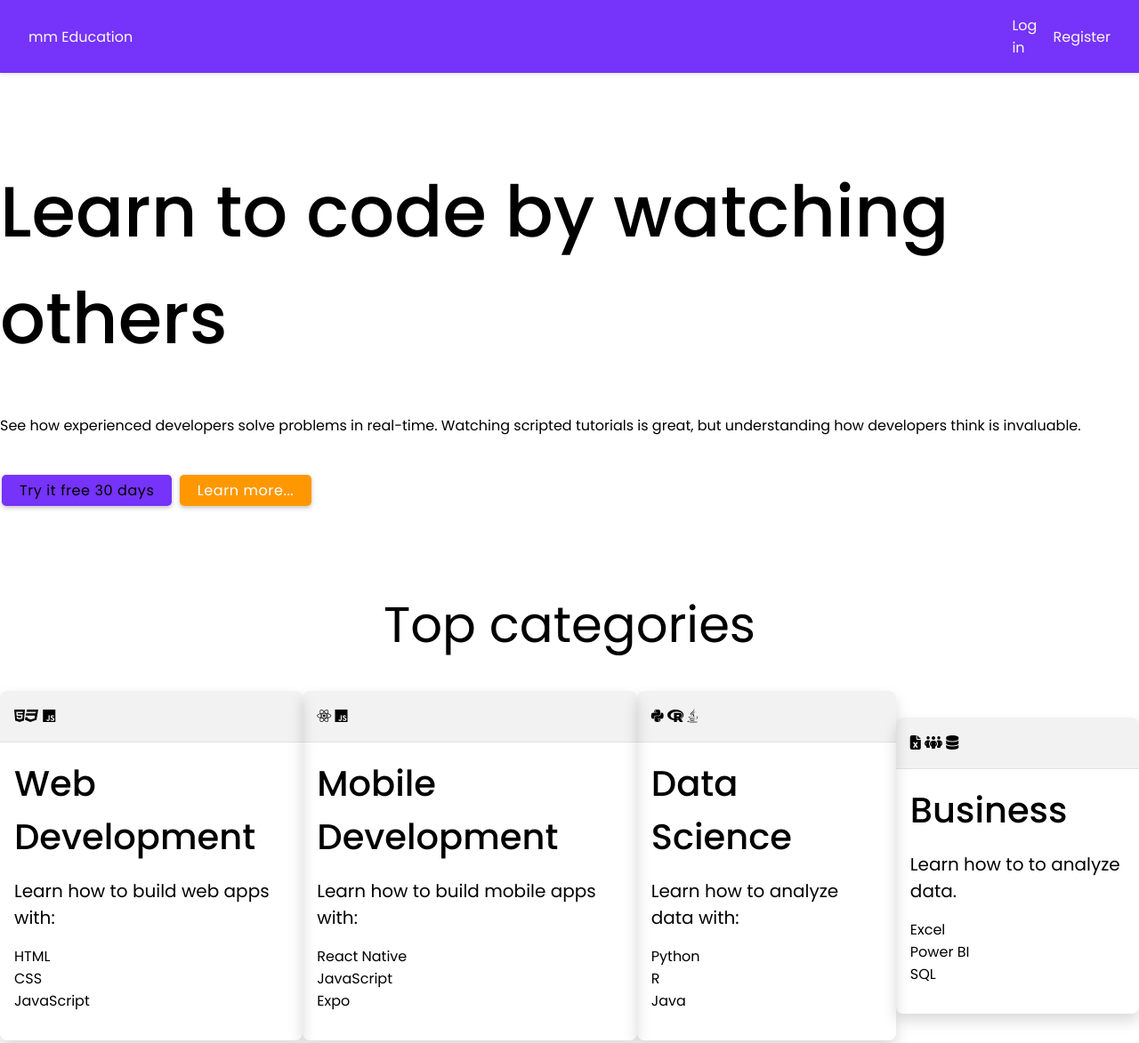
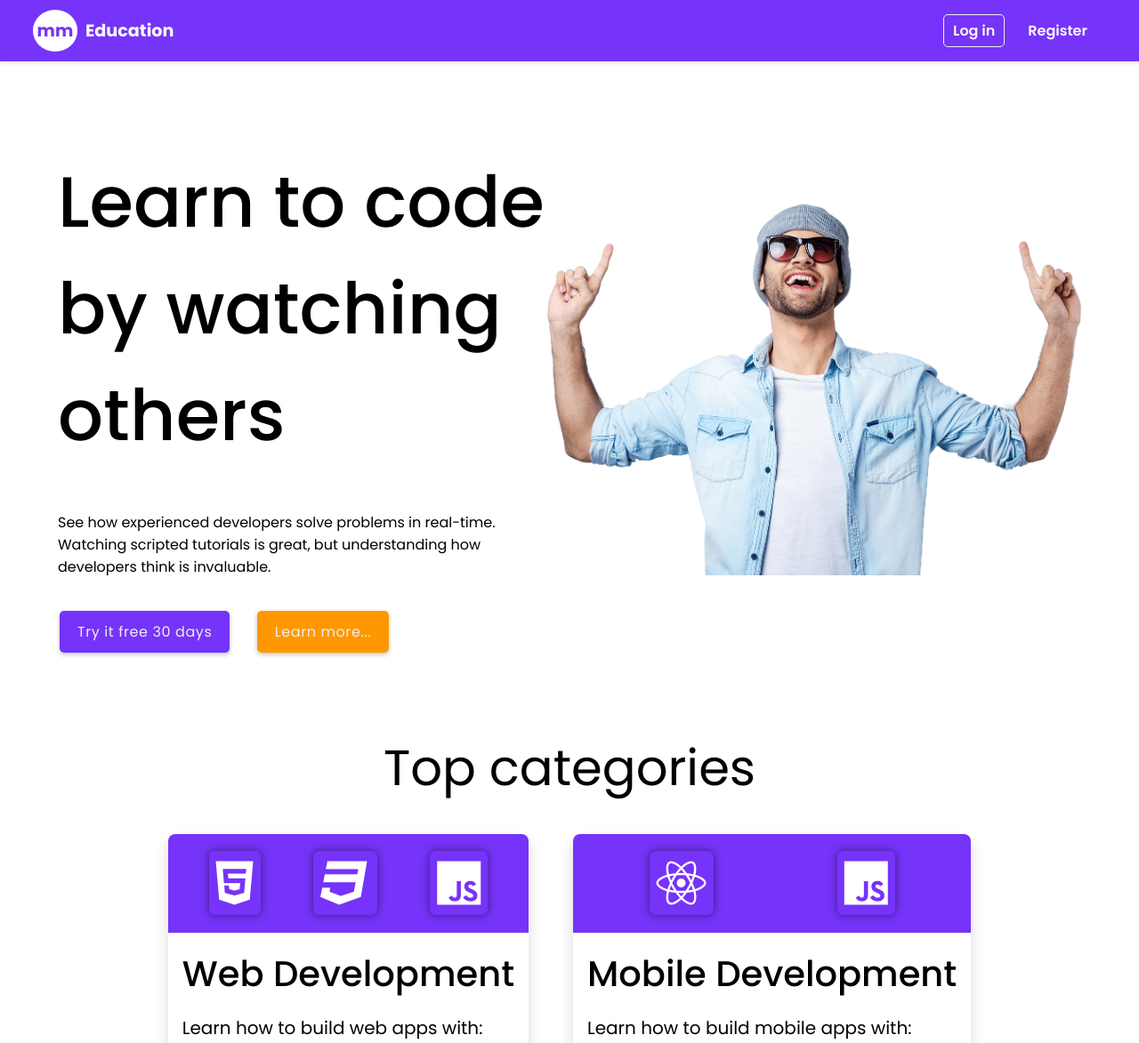
Before and after one commit to hermit-cait/project-5_education-platform, a plain HTML site: page src/index.html in a window 1280 px wide. Shown: the top 1173 px of the page at 89% size. Drawn offline with Linux system fonts and the light colour scheme; a script that the page names is missing.

Commit message:
Continue project

```diff
--- a/sass/_variables.scss
+++ b/sass/_variables.scss
@@ -1 +1,18 @@
 /* Variables */
+
+:root {
+  --primary-color: #7633f9;
+  --secondary-color: #ff9800;
+  --transition: 0.2s ease-in-out;
+  /* Programming colors  */
+  --html-color: #e34c26;
+  --css-color: #0949d4;
+  --js-color: #f0db4f;
+  --python-color: #3572a5;
+  --java-color: #b07219;
+  --react-color: #61dafb;
+  --r-color: #545;
+  --microsoft-teams-color: #0078d7;
+  --microsoft-excel-color: #076127;
+  --sql-color: #a5a5a5;
+}
--- /dev/null
+++ b/sass/components/_nav.scss
@@ -0,0 +1,41 @@
+/* Navigation */
+
+.navbar {
+  width: 100%
+}
+
+.navbar-brand {
+  font-size: 1.2rem;
+  font-weight: bold;
+  text-decoration: none;
+  transition: var(--transition);
+  .logo {
+    margin: 0.3rem;
+    background-color: #fff;
+    color: var(--primary-color);
+    padding: 0.6rem 0.3rem;
+    border-radius: 50%;
+  }
+}
+
+.navbar-nav {
+   width: 220px;
+   font-weight: 600;
+   & .nav-item {
+    padding: 5px 10px;
+    border-radius: 5px;
+    &:first-child {
+      border: 1px solid #eee;
+    }
+    &.active {
+      background-color: #eee;
+      color: #000;
+    }
+    &:hover {
+      text-decoration: none;
+      background-color: #eee;
+      color: #000;
+      transition: var(--transition);
+    }
+   }
+}
--- /dev/null
+++ b/sass/pages/_indexCategoriesSec.scss
@@ -0,0 +1,36 @@
+/* Categories section */
+
+.categories-container {
+  flex-wrap: wrap;
+  gap: 50px;
+  .card {
+    max-width: 500px;
+    min-width: 350px;
+    &-header {
+      background-color: var(--primary-color);
+      color: #fff;
+      display: flex;
+      justify-content: space-around;
+    }
+    ul li {
+      margin-left: 2rem;
+      font-weight: 700;
+      color: var(--primary-color);
+    }
+    &-title {
+      text-align: center;
+    }
+    i {
+      font-size: 3.5rem;
+      border-radius: 10%;
+      box-shadow: 0 0 10px rgba($color: #000, $alpha: 0.5);
+      padding: 0.5rem;
+      margin: 0.2rem 0;
+      transition: var(--transition);
+    }
+    i:hover {
+      background-color: #fff;
+      transition: var(--transition);
+    }
+  }
+}
--- /dev/null
+++ b/sass/pages/_indexHeaderSec.scss
@@ -0,0 +1,53 @@
+/* Header */
+
+.header {
+  height: 80vh;
+  &-img {
+    max-width: 600px;
+    min-width: 200px;
+    animation: right 1s ease-in-out;
+  }
+  &-content {
+    max-width: 550px;
+    animation: left 1s ease-in-out;
+  }
+  .btn {
+    padding: 0.75rem 1.25rem;
+  }
+  a.btn {
+    color: #eee;
+    margin-right: 1.5rem;
+  }
+  animation: fadeInHeader 1s ease-in-out;
+}
+
+@keyframes right {
+  0% {
+    opacity: 0;
+    transform: translateX(100%);
+  }
+  100% {
+    opacity: 1;
+    transform: translateX(0);
+  }
+}
+
+@keyframes left {
+  0% {
+    opacity: 0;
+    transform: translateX(-100%);
+  }
+  100% {
+    opacity: 1;
+    transform: translateX(0);
+  }
+}
+
+@keyframes fadeInHeader {
+  0% {
+    opacity: 0;
+  }
+  100% {
+    opacity: 1;
+  }
+}
--- a/sass/style.scss
+++ b/sass/style.scss
@@ -1,2 +1,11 @@
 @import "settings";
 @import "variables";
+
+// Components
+
+@import "./components/nav";
+
+// Pages
+
+@import "./pages/indexHeaderSec";
+@import "./pages/indexCategoriesSec";
--- /dev/null
+++ b/src/nav.js
@@ -0,0 +1,30 @@
+const navbar = document.querySelector(".navbar");
+
+window.addEventListener("resize", () => {
+  let WindowWidth = window.innerWidth;
+
+  if (WindowWidth > 768) {
+    navbarCollapse.classList.remove("showNavbar");
+    navbar.classList.remove("showNavbar");
+    if (navbarTogglerIcon.contains("fa-times")) {
+      navbarTogglerIcon.remove("fa-times");
+      navbarTogglerIcon.add("fa-bars");
+    }
+  }
+});
+
+const navbarToggler = document.querySelector(".navbar-toggler");
+const navbarCollapse = document.querySelector(".navbar-nav");
+let navbarTogglerIcon = navbarToggler.querySelector("i").classList;
+navbarToggler.onclick = () => {
+  navbarCollapse.classList.toggle("showNavbar");
+  navbar.classList.toggle("showNavbar");
+
+  if (navbarTogglerIcon.contains("fa-bars")) {
+    navbarTogglerIcon.remove("fa-bars");
+    navbarTogglerIcon.add("fa-times");
+  } else {
+    navbarTogglerIcon.remove("fa-times");
+    navbarTogglerIcon.add("fa-bars");
+  }
+};
```
Also changed, not shown: src/img/header-img.png (added), src/style.css.
